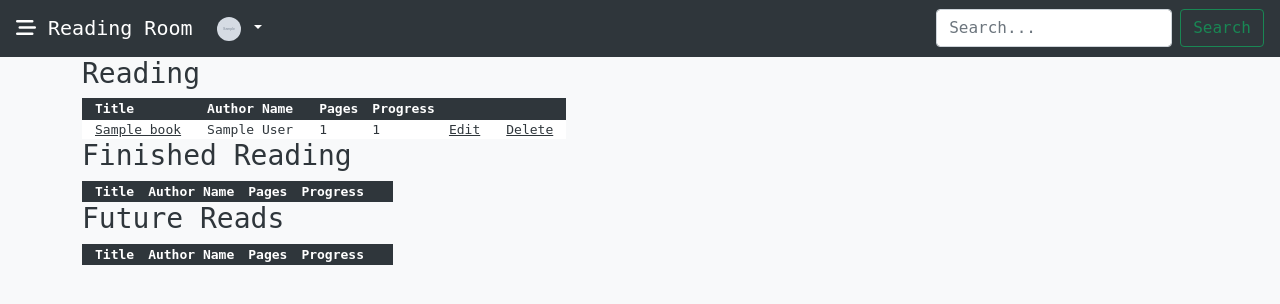
After one commit to sweetreprise/reading-room, a Flask app: a page that uses templates/users/shelves.html in a window 1280 px wide. The commit adds this page. Shown: the top 304 px of the page. Run offline with Flask 2, Linux system fonts and the light colour scheme; a user stored in the database is signed in; tables that the repository leaves empty hold one stand-in row (values such as "Sample post"); grey boxes marked "Sample" are stand-in pictures; lists and menus that the app fills with data are empty; some libraries are stand-ins or nearby versions; some web fonts are replaced.

Commit message:
added more shelf functionality

```diff
--- a/app.py
+++ b/app.py
@@ -9,7 +9,7 @@ import requests
 import itertools
 
 from models import DEFAULT_COVER_IMG, db, connect_db, User, Shelf, Book
-from forms import LoginForm, RegisterForm, UserEditForm, AddBookToShelfForm
+from forms import LoginForm, RegisterForm, UserEditForm, AddBookToShelfForm, EditBookForm
 
 # CURR_USER_KEY = "current_user"
 
@@ -136,6 +136,7 @@ def get_book_info(key):
     return render_template('books/info.html', json=json_obj, authors=authors, form=form, key=key)
 
 @app.route('/works/<string:key>', methods=['POST'])
+@login_required
 def add_book_to_shelf(key):
     """Adds book to a user's shelf"""
 
@@ -177,8 +178,10 @@ def create_book_obj(key):
     json = response.json()
 
     title = json['title']
-    author_name = get_author(json)
-    desc = json['description']
+    author_names = get_author(json)
+    author_string = ', '.join([str(author) for author in author_names])
+
+    desc = check_valid_desc(json)
 
     if json['covers']:
         cover = json['covers'][0]
@@ -188,13 +191,25 @@ def create_book_obj(key):
     new_book = Book(
         key=key,
         title=title,
-        author_name=author_name,
+        author_name=author_string,
         description=desc,
         cover=cover
     )
 
     db.session.add(new_book)
     db.session.commit()
+
+# helper function
+def check_valid_desc(json):
+    """parses out a book's description based on the format recieved in the request"""
+    if 'description' not in json.keys():
+        desc = "No description available"
+    elif type(json['description']) == str:
+        desc = json['description']
+    else:
+        desc = json['description']['value']
+
+    return desc
 
 
 # helper function
@@ -221,7 +236,34 @@ def get_author(json_obj):
 def dashboard():
     """Displays dashboard."""
 
-    return render_template('users/dashboard.html')
+    user = User.query.get_or_404(current_user.id)
+    shelves = user.shelves
+
+    # shelves = Shelf.query.filter_by(user_id=user.id).order_by("title")
+
+    books_array = get_books_array(shelves)
+    reading = books_array[0]
+    finished_reading = books_array[1]
+    future_reads = books_array[2]
+
+    return render_template('users/dashboard.html', user=user, reading=reading, finished_reading=finished_reading, future_reads=future_reads)
+
+#helper function
+def get_books_array(shelves):
+    """Returns an array of arrays. Each nested array is sorted from their status"""
+    reading = []
+    finished_reading = []
+    future_reads = []
+
+    for book in shelves:
+        if book.status == 'reading':
+            reading.append(book)
+        elif book.status == 'finished-reading':
+            finished_reading.append(book)
+        else:
+            future_reads.append(book)
+
+    return [reading, finished_reading, future_reads]
 
 @app.route('/<string:username>')
 @login_required
@@ -258,3 +300,35 @@ def edit_user(username):
 
 
 ###################### SHELF ROUTES ########################
+
+@app.route('/<string:username>/shelves')
+@login_required
+def shelves(username):
+    """shows user's shelves"""
+
+    user = User.query.get_or_404(current_user.id)
+    shelves = user.shelves
+
+    books_array = get_books_array(shelves)
+    reading = books_array[0]
+    finished_reading = books_array[1]
+    future_reads = books_array[2]
+
+    return render_template('users/shelves.html', user=user, reading=reading, finished_reading=finished_reading, future_reads=future_reads)
+
+@app.route('/<string:username>/shelves/<string:book_key>/edit', methods=['GET', 'POST'])
+@login_required
+def edit_book(username, book_key):
+    """Edits a book on a user's shelf"""
+
+    user = User.query.get_or_404(current_user.id)
+    form = EditBookForm()
+
+    return render_template('books/edit-book.html', form=form, user=user)
+
+@app.route('/<string:username>/shelves/<string:book_key>/delete', methods=['GET', 'POST'])
+@login_required
+def delete_book(username, book_key):
+    """Deletes a book from a user's shelf"""
+
+    return render_template('books/delete-book.html')
--- a/static/stylesheets/app.css
+++ b/static/stylesheets/app.css
@@ -132,3 +161,30 @@ a:link, a:visited {
 .profile-info {
     text-align: left;
 }
+
+/* SHELVES */
+
+#reading, #finished-reading, #future-reads {
+    font-size: small;
+}
+
+#shelves-container th {
+    background-color: #2f363b;
+    color: white;
+}
+
+.container tr:nth-of-type(odd) {
+    background-color: #d3dee6;
+}
+
+.container tr:nth-of-type(even) {
+    background-color: white;
+}
+
+.container td {
+    padding: 0 1em 0 1em;
+}
+
+.container th {
+    padding-left: 1em;
+}
--- /dev/null
+++ b/templates/books/delete-book.html
@@ -0,0 +1,6 @@
+{% extends 'base.html' %}
+
+{% block content %}
+
+<h3>Read only form?</h3>
+{% endblock %}
--- /dev/null
+++ b/templates/users/shelves.html
@@ -0,0 +1,75 @@
+{% extends 'base.html' %}
+
+{% block content %}
+
+<div class="container" id="shelves-container">
+    <h3>Reading</h3>
+    <table id="reading">
+        <tr>
+            <th>Title</th>
+            <th>Author Name</th>
+            <th>Pages</th>
+            <th>Progress</th>
+            <th></th>
+            <th></th>
+        </tr>
+        {% for book in reading %}
+        <tr>
+            <td><a href="/works/{{ book.book_key }}">{{ book.book.title }}</a></td>
+            <td>{{ book.book.author_name }}</td>
+            <td>{{ book.num_pages }}</td>
+            <td>{{ book.progress }}</td>
+            <td><a href="/{{ user.username }}/shelves/{{ book.book_key }}/edit">Edit</a></td>
+            <td><a href="/{{ user.username }}/shelves/{{ book.book_key }}/delete">Delete</a></td>
+        </tr>
+        {% endfor %}
+    </table>
+
+    <h3>Finished Reading</h3>
+    <table id="finished-reading">
+        <tr>
+            <th>Title</th>
+            <th>Author Name</th>
+            <th>Pages</th>
+            <th>Progress</th>
+            <th></th>
+            <th></th>
+        </tr>
+        {% for book in finished_reading %}
+        <tr>
+            <td><a href="/works/{{ book.book_key }}">{{ book.book.title }}</a></td>
+            <td>{{ book.book.author_name }}</td>
+            <td>{{ book.num_pages }}</td>
+            <td>{{ book.progress }}</td>
+            <td><a href="/{{ user.username }}/shelves/{{ book.book_key }}/edit">Edit</a></td>
+            <td><a href="/{{ user.username }}/shelves/{{ book.book_key }}/delete">Delete</a></td>
+        </tr>
+        {% endfor %}
+    </table>
+
+    <h3>Future Reads</h3>
+    <table id="future-reads">
+        <tr>
+            <th>Title</th>
+            <th>Author Name</th>
+            <th>Pages</th>
+            <th>Progress</th>
+            <th></th>
+            <th></th>
+        </tr>
+        {% for book in future_reads %}
+        <tr>
+            <td><a href="/works/{{ book.book_key }}">{{ book.book.title }}</a></td>
+            <td>{{ book.book.author_name }}</td>
+            <td>{{ book.num_pages }}</td>
+            <td>{{ book.progress }}</td>
+            <td><a href="/{{ user.username }}/shelves/{{ book.book_key }}/edit">Edit</a></td>
+            <td><a href="/{{ user.username }}/shelves/{{ book.book_key }}/delete">Delete</a></td>
+        </tr>
+        {% endfor %}
+    </table>
+</div>
+
+
+
+{% endblock %}
--- a/todo.txt
+++ b/todo.txt
@@ -1,3 +1,4 @@
 - should i make search bar visible for non logged in users?
 - upload form for editing profile photo
 - search template??? (GET)
+- add scoring for books
```
Also changed, not shown: other parts of static/stylesheets/app.css (+37 -8 lines), forms.py (+8 -1 lines), models.py (+5 -5 lines), templates/books/edit-book.html (added, +24 -0 lines), templates/users/dashboard.html (+50 -13 lines).
